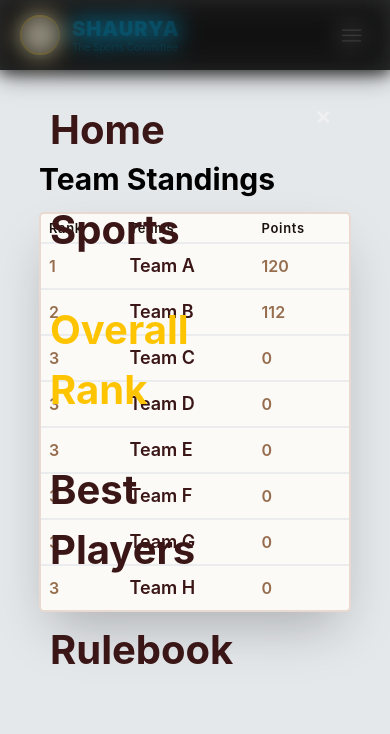
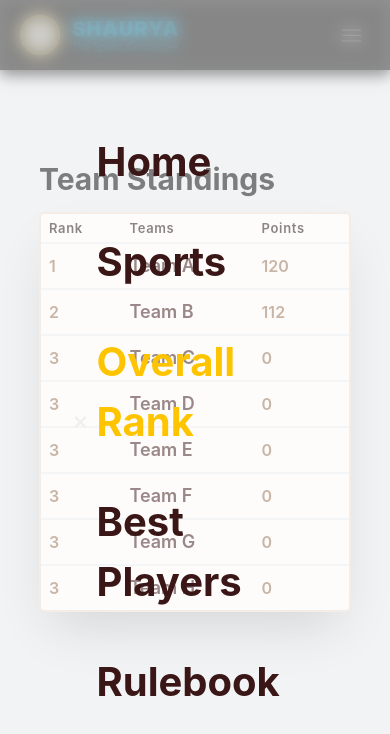
Before and after one commit to ankitsingh4304/Global-Championship, a React (Vite) app: page /rank in a window 390 px wide. Both pictures are taken after a click on the button "|||". Shown: the top 734 px of the page. Built offline with nearby package versions, Linux system fonts and the light colour scheme; grey boxes are pictures that could not be loaded.

Commit message:
changes in hamburger menu

```diff
--- a/src/components/navbar/navbar.scss
+++ b/src/components/navbar/navbar.scss
@@ -124,6 +124,11 @@
 		}
 		.hamburger-menu-card {
 			padding: 100px 50px;
+			height: 100vh;
+			background: rgba(255, 255, 255, 0.49);
+			box-shadow: 0 4px 30px rgba(0, 0, 0, 0.1);
+			backdrop-filter: blur(8.3px);
+			-webkit-backdrop-filter: blur(8.3px);
 			button.close {
 				float: right;
 				width: 35px;
--- a/src/components/popUp/popUp.scss
+++ b/src/components/popUp/popUp.scss
@@ -1,13 +1,6 @@
 section#custom-popup-backdrop {
-	height: 100vh;
-	width: 100vw;
-	position: absolute;
-	// background: rgba(255, 255, 255, 0.18);
-	// backdrop-filter: blur(5.2px);
-	// -webkit-backdrop-filter: blur(5.2px);
-	// background: red;
+	display: flex !important;
+	justify-content: center;
+	align-items: center;
 	z-index: 9999;
-	top: 0;
-	left: 0;
-	overflow: hidden;
 }
```
